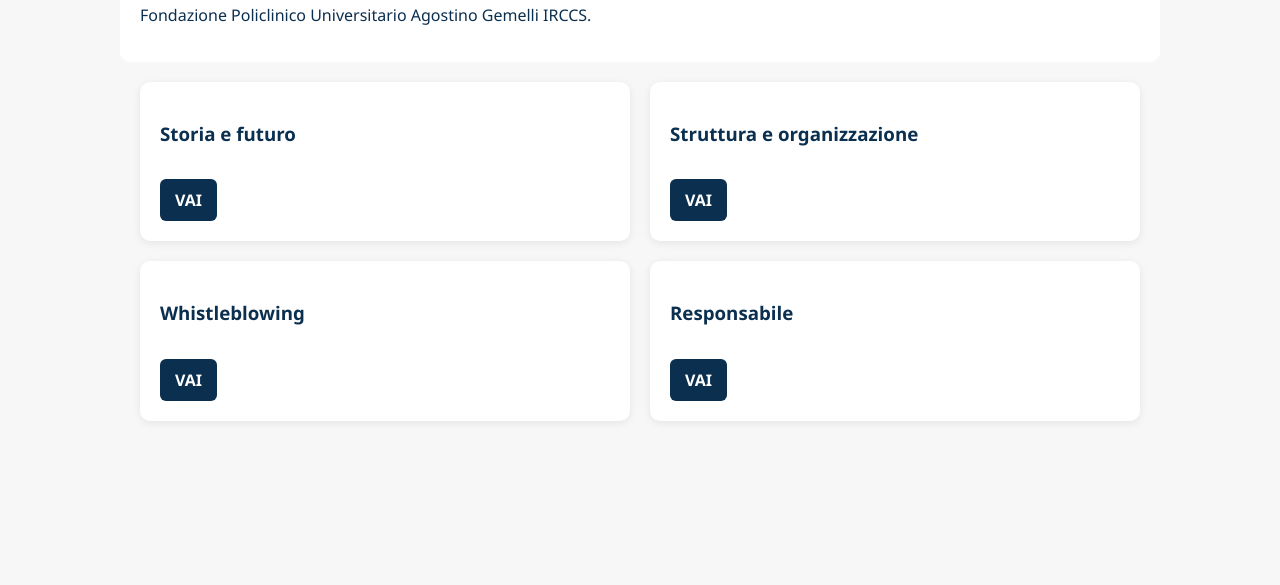
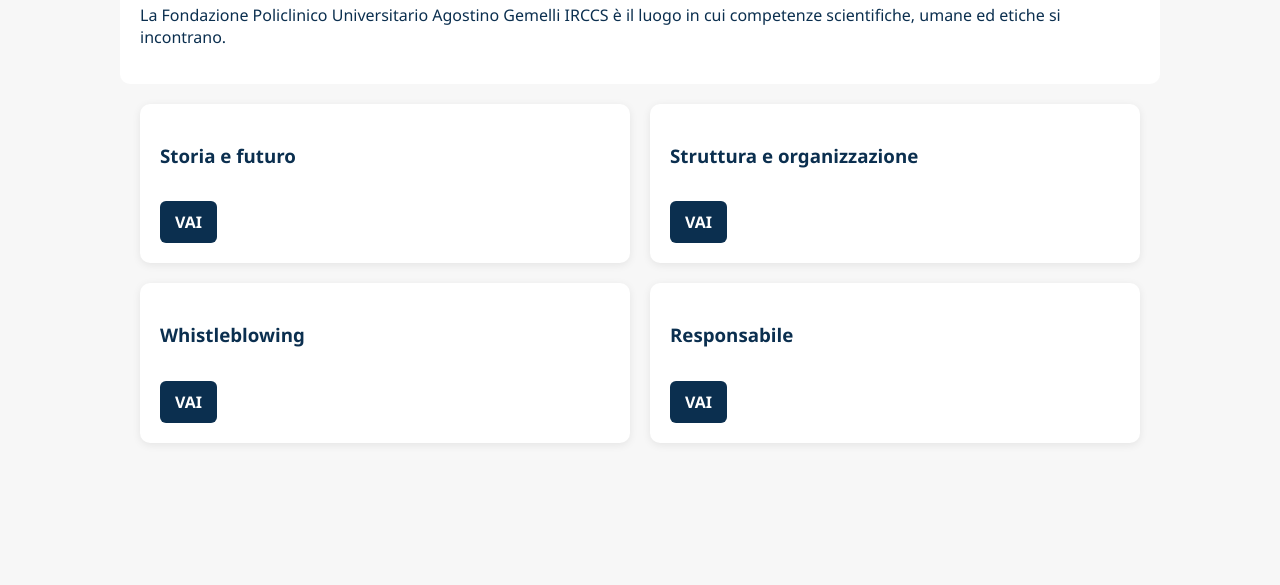
Before and after one commit to AlessiodeRoss1/policlinico-portal, a website: page public/index.html in a window 1280 px wide. Shown: the part 215-800 px from the top of the page. Drawn offline with Linux system fonts and the light colour scheme.

```diff
--- a/public/index.html
+++ b/public/index.html
@@ -22,10 +22,12 @@
 border-bottom:1px solid #ddd;
 }
 
+/* LOGO */
 .logo img{
 height:70px;
 }
 
+/* MENU */
 .menu a{
 margin-left:15px;
 text-decoration:none;
@@ -52,6 +54,7 @@
 padding:0 20px;
 }
 
+/* CARD */
 .card{
 background:white;
 padding:20px;
@@ -77,6 +80,7 @@
 
 <!-- HEADER -->
 <div class="header">
+
 <div class="logo">
 <img src="logo-gemelli.png">
 </div>
@@ -85,13 +89,14 @@
 <a href="/">Home</a>
 <a href="/whistleblowing">Whistleblowing</a>
 </div>
+
 </div>
 
 <!-- INTRO -->
 <div class="intro">
 <h2>Il Policlinico</h2>
 <p>
-    Fondazione Policlinico Universitario Agostino Gemelli IRCCS.
+La Fondazione Policlinico Universitario Agostino Gemelli IRCCS è il luogo in cui competenze scientifiche, umane ed etiche si incontrano.
 </p>
 </div>
 
```
Lines whose indentation alone changed are shown as unchanged.
